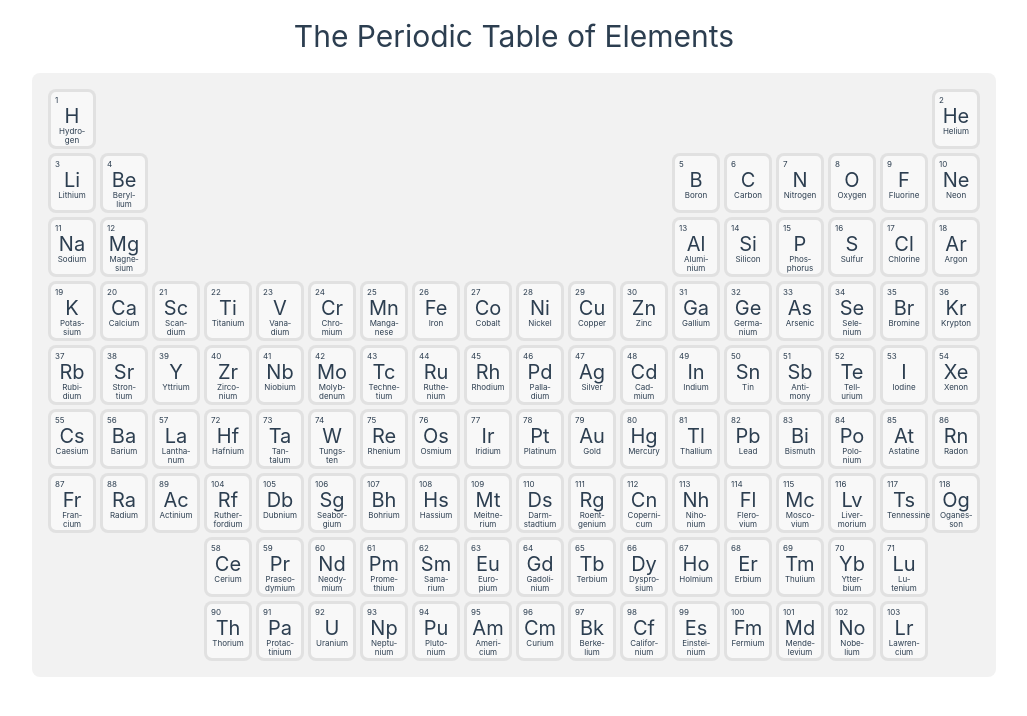
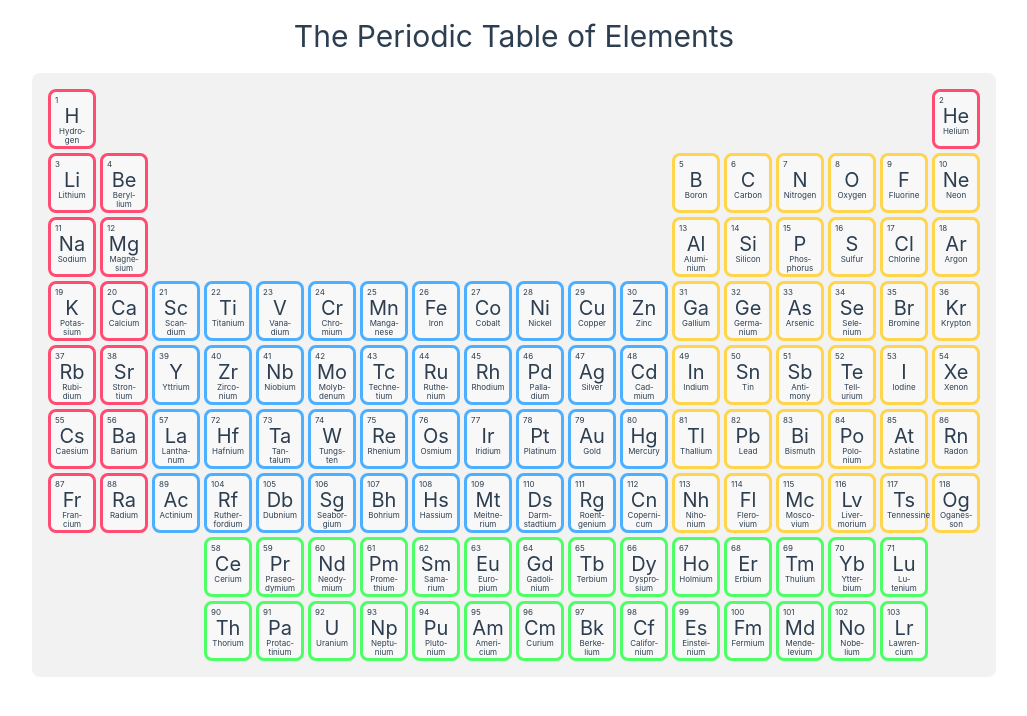
Before and after one commit to ufeindt/periodic-table, a Vue app: page / in a window 1280 px wide. Shown: the top 716 px of the page, without its empty margins (126-1153 px from the left). Built offline with nearby package versions, Linux system fonts and the light colour scheme.

Commit message:
Add colors and interactive highlighting

```diff
--- a/src/assets/base.css
+++ b/src/assets/base.css
@@ -19,6 +19,21 @@
   --vt-c-text-light-2: rgba(60, 60, 60, 0.66);
   --vt-c-text-dark-1: var(--vt-c-white);
   --vt-c-text-dark-2: rgba(235, 235, 235, 0.64);
+
+  --vt-c-block-s-20: hsl(347, 100%, 20%);
+  --vt-c-block-p-20: hsl(46, 100%, 20%);
+  --vt-c-block-d-20: hsl(207, 100%, 20%);
+  --vt-c-block-f-20: hsl(128, 100%, 20%);
+
+  --vt-c-block-s-65: hsl(347, 100%, 65%);
+  --vt-c-block-p-65: hsl(46, 100%, 65%);
+  --vt-c-block-d-65: hsl(207, 100%, 65%);
+  --vt-c-block-f-65: hsl(128, 100%, 65%);
+
+  --vt-c-block-s-85: hsl(347, 100%, 85%);
+  --vt-c-block-p-85: hsl(46, 100%, 85%);
+  --vt-c-block-d-85: hsl(207, 100%, 85%);
+  --vt-c-block-f-85: hsl(128, 100%, 85%);
 }
 
 /* semantic color variables for this project */
@@ -34,6 +49,18 @@
   --color-text: var(--vt-c-text-light-1);
 
   --section-gap: 160px;
+
+  --color-block-s-border: var(--vt-c-block-s-65);
+  --color-block-s-background: var(--vt-c-block-s-85);
+
+  --color-block-p-border: var(--vt-c-block-p-65);
+  --color-block-p-background: var(--vt-c-block-p-85);
+
+  --color-block-d-border: var(--vt-c-block-d-65);
+  --color-block-d-background: var(--vt-c-block-d-85);
+
+  --color-block-f-border: var(--vt-c-block-f-65);
+  --color-block-f-background: var(--vt-c-block-f-85);
 }
 
 @media (prefers-color-scheme: dark) {
@@ -47,6 +74,18 @@
 
     --color-heading: var(--vt-c-text-dark-1);
     --color-text: var(--vt-c-text-dark-2);
+
+    --color-block-s-border: var(--vt-c-block-s-65);
+    --color-block-s-background: var(--vt-c-block-s-20);
+
+    --color-block-p-border: var(--vt-c-block-p-65);
+    --color-block-p-background: var(--vt-c-block-p-20);
+
+    --color-block-d-border: var(--vt-c-block-d-65);
+    --color-block-d-background: var(--vt-c-block-d-20);
+
+    --color-block-f-border: var(--vt-c-block-f-65);
+    --color-block-f-background: var(--vt-c-block-f-20);
   }
 }
 
--- a/src/components/ElementCell.vue
+++ b/src/components/ElementCell.vue
@@ -1,9 +1,24 @@
 <script setup lang="ts">
-import { reactive } from 'vue'
+import { reactive, watch } from 'vue'
 import type { ElementData } from '@/utils/load-data'
-const { data } = defineProps<{ data: ElementData }>()
-const inlineStyle = reactive({ 'grid-column': data.column, 'grid-row': data.row })
-console.log(inlineStyle)
+const { data, highlight = false } = defineProps<{ data: ElementData; highlight: boolean }>()
+const inlineStyle = reactive({
+  'background-color': highlight
+    ? `var(--color-block-${data.block}-background)`
+    : 'var(--color-background-soft)',
+  'border-color': `var(--color-block-${data.block}-border)`,
+  'grid-column': data.column,
+  'grid-row': data.row,
+})
+
+watch(
+  () => highlight,
+  (newValue) => {
+    inlineStyle['background-color'] = newValue
+      ? `var(--color-block-${data.block}-background)`
+      : 'var(--color-background-soft)'
+  },
+)
 </script>
 
 <template>
--- a/src/components/PeriodicTable.vue
+++ b/src/components/PeriodicTable.vue
@@ -1,12 +1,29 @@
 <script setup lang="ts">
-import { tableData } from '../utils/load-data'
+import { ref } from 'vue'
+import { loadTableData } from '../utils/load-data'
 import ElementCell from './ElementCell.vue'
+
+const highlightedBlock = ref<string | null>(null)
+
+const tableData = loadTableData()
+
+function setHighlightedBlock(block: string) {
+  if (highlightedBlock.value === block) {
+    highlightedBlock.value = null
+  } else {
+    highlightedBlock.value = block
+  }
+}
 </script>
 
 <template>
   <div class="table">
     <template v-for="elementData in tableData" :key="elementData.atomicNumber">
-      <ElementCell :data="elementData" />
+      <ElementCell
+        :data="elementData"
+        :highlight="highlightedBlock === elementData.block"
+        @click="setHighlightedBlock(elementData.block)"
+      />
     </template>
   </div>
 </template>
--- a/src/utils/load-data.ts
+++ b/src/utils/load-data.ts
@@ -5,9 +5,12 @@ export type ElementData = {
   atomicWeight: string
   block: string
   column: number
+  highlight?: boolean
   name: string
   row: number
   symbol: string
 }
 
-export const tableData: ElementData[] = _data
+export function loadTableData(): ElementData[] {
+  return _data
+}
```
